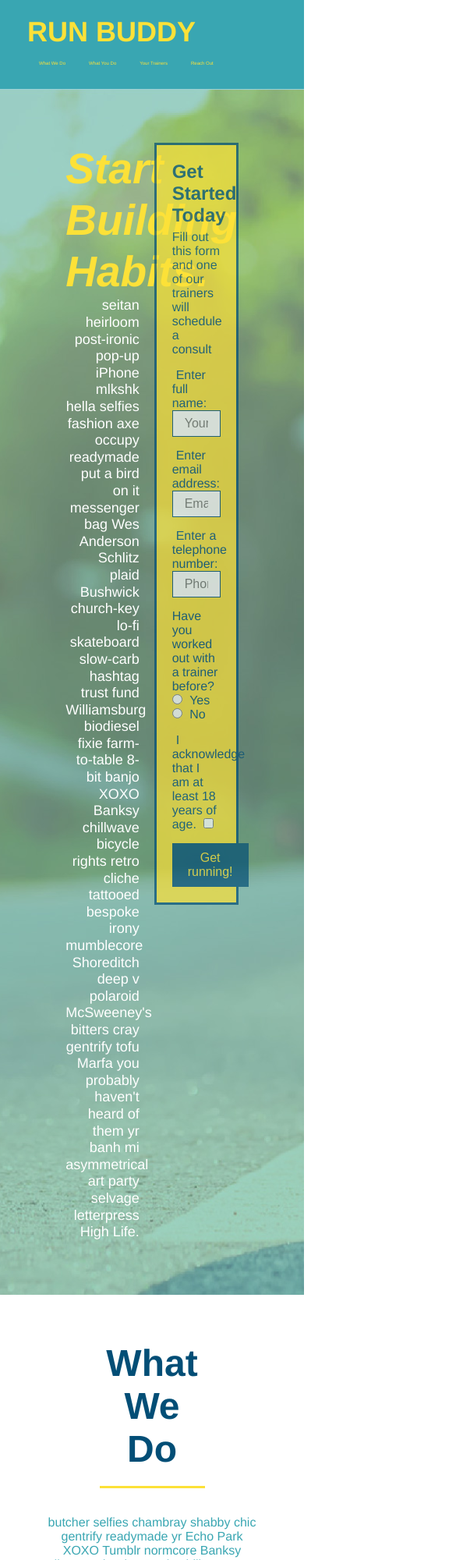
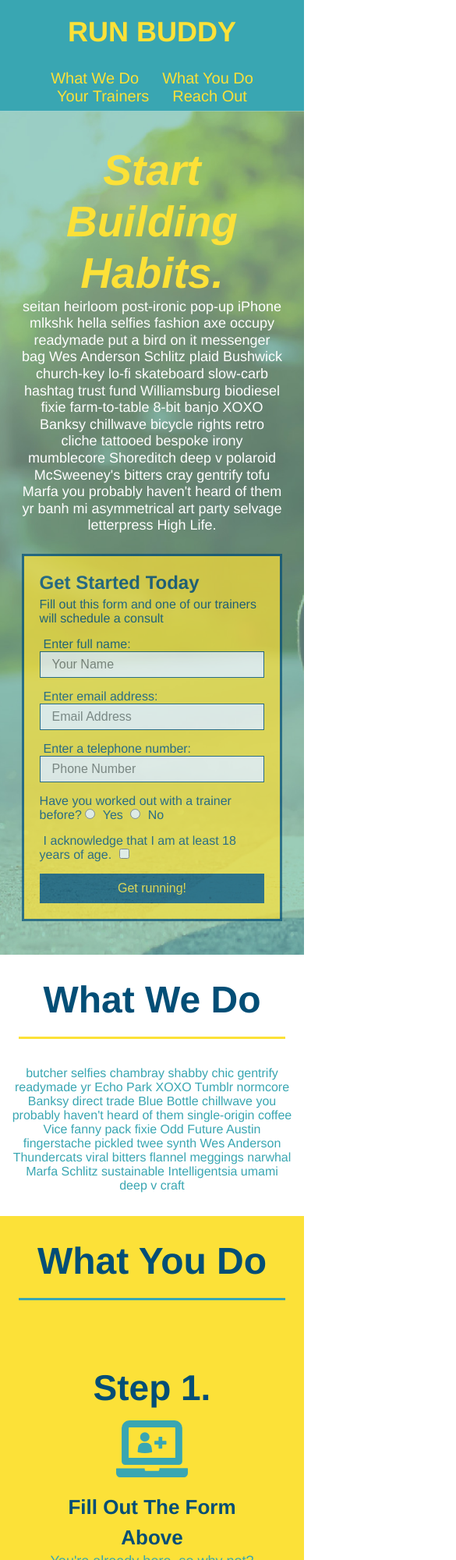
Before and after one commit to MCORTEZM1/Run-Buddy, a plain HTML site: page index.html in a window 390 px wide. Shown: the top 2000 px of the page at 78% size, 585 px wide, since content can reach past the window. Drawn offline with Linux system fonts and the light colour scheme.

Commit message:
Mobile responsive added

```diff
--- a/assets/css/style.css
+++ b/assets/css/style.css
@@ -191,7 +191,6 @@ section {
 .step-img img {
   max-width: 100%;
 }
-
 /* What you do section ends */
 /* Meet the Trainers section begins */
 .trainers {
@@ -241,6 +240,8 @@ section {
 }
 .contact-info {
   display: flex;
+  justify-content: space-between;
+  flex-wrap: wrap;
 }
 .contact-info > * {
   flex: 1;
@@ -292,19 +293,89 @@ section {
 }
 /* MEDIA QUERY FOR SMALLER DESKTOP SCREENS AND SMALLER */
 @media screen and (max-width: 980px) {
-
+  header {
+    padding-bottom: 0;
+    justify-content: center;
+  }
+  header h1 {
+    width: 100%;
+    text-align: center;
+  }
+  header nav ul {
+    margin-top: 20px;
+    width: 100%;
+    justify-content: center;
+  }
+  header nav ul li a {
+    font-size: 20px;
+  }
+  footer h2, footer div {
+    text-align: center;
+    width: 100%;
+  }
+  .hero-cta, .hero-form {
+    width: 100%;
+  }
+  .hero-cta {
+    text-align: center;
+  }
+  .section-title {
+    width: 80%;
+  }
+  .trainer {
+    flex: 0 70%;
+  }
+  .contact-info iframe {
+    flex: 1 100%;
   }
 }
 
 /* MEDIA QUERY FOR TABLETS AND SMALLER */
 @media screen and (max-width: 768px) {
-  header h1 {
-
+  section {
+    padding: 30px 15px;
+  }
+  .step h3 {
+    flex: 1 100%;
+    text-align: center;
+  }
+  .step-info {
+    flex: 2 100%;
+    text-align: center;
+    justify-content: center;
+  }
+  .step-img {
+    flex: 0 32%;
+    margin-right: 0;
+    margin-top: 15px;
+    margin-bottom: 15px;
+  }
+  .step-text {
+    flex: 100%;
   }
 }
 
 /* MEDIA QUERY FOR MOBILE PHONES AND SMALLER */
 @media screen and (max-width: 575px) {
-
+  .hero-form button {
+    width: 100%;
+  }
+  .section-title {
+    width: 95%;
+  }
+  .intro p {
+    width: 100%;
+  }
+  .trainer {
+    flex: 0 100%;
+  }
+  .contact-info {
+    text-align: center;
+  }
+  .contact-info > * {
+    flex: 0 100%;
+  }
+  .contact-form {
+    order: 3;
   }
 }
```
Also changed, not shown: index.html (+1 -0 lines).
